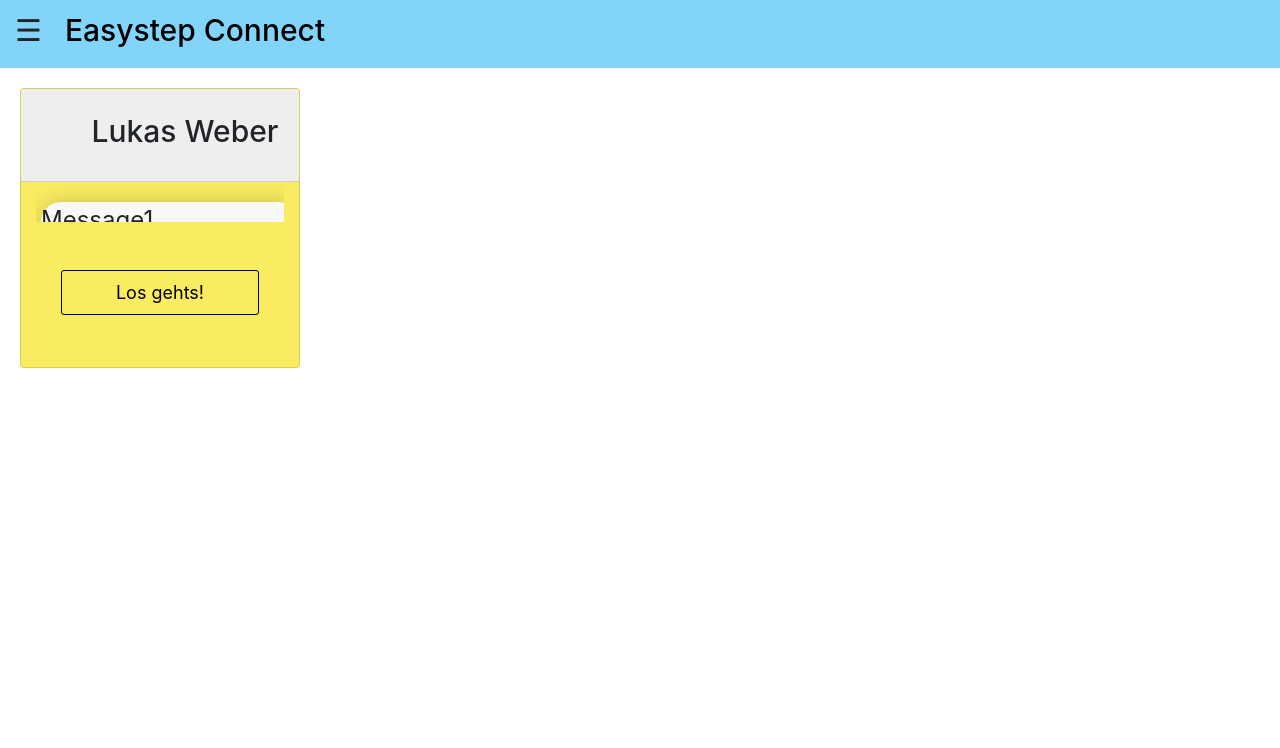
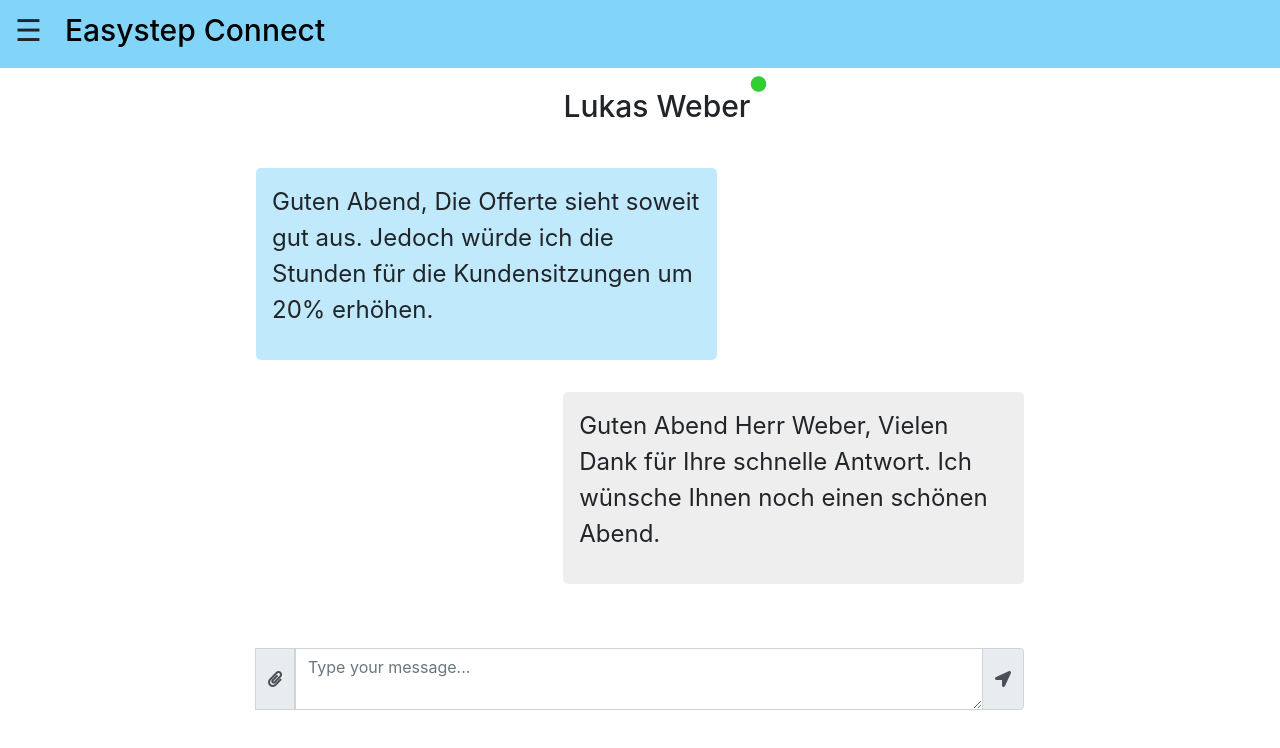
Before and after one commit to claratrn/Keller-Hansen-Tran, a website: page pages/Chat.html in a window 1280 px wide. Drawn offline with nearby package versions, Linux system fonts and the light colour scheme; files that its build step writes are made by us from their sources.

Commit message:
chat page

```diff
--- a/App.css
+++ b/App.css
@@ -8,10 +8,9 @@
     --light-blue: #C0E9FC;
     --field-background: #EEEEEE;
     --grey: #ADABAB;
-
 }
-p{
-    font-size : 24px;
+p {
+    font-size: 24px;
 }
 
 
@@ -39,7 +38,8 @@ p{
 
 /*Heading*/
 
-.col-12 h1 {
+.col-12 h1,
+.heading-2{
     font-size: 30px;
     line-height: 60px;
 }
@@ -64,6 +64,7 @@ a, a:hover {
     color: black;
     cursor: pointer;
 }
+
 /*HOMEPAGE====================*/
 .card {
     width: 280px;
@@ -71,14 +72,17 @@ a, a:hover {
     background-color: var(--yellow);
     margin: 20px;
 }
+
 .card:hover {
     filter: drop-shadow(-20px 20px 4px rgba(0, 0, 0, 0.25));
 }
+
 .container {
     display: flex;
     flex-wrap: wrap;
     align-content: center;
 }
+
 .card-body hr {
     border: 1px solid black;
 }
@@ -87,10 +91,11 @@ a, a:hover {
     font-size: 24px;
 }
 
-iconify-icon{
+iconify-icon {
     position: relative;
     font-size: 150px;
 }
+
 .icon-container {
     position: relative;
     min-height: 18vh;
@@ -99,34 +104,40 @@ iconify-icon{
     align-items: center;
 }
 
-.card footer{
+.card footer {
     position: relative;
     text-align: right;
     padding-right: 1.5rem;
     margin-bottom: 3px;
 
 }
+
 /*mobile*/
 @media screen and (max-width: 576px) {
     .card {
         height: 250px;
         width: 250px;
     }
+
     .card-title {
         font-size: 21px;
     }
+
     .icon-container {
         min-height: 15vh;
 
     }
+
     iconify-icon {
         font-size: 100px;
     }
-    .card footer{
+
+    .card footer {
         margin-bottom: 3px;
     }
 
 }
+
 /*for Extra large devices*/
 @media screen and (min-width: 1700px) {
     .card {
@@ -142,10 +153,12 @@ iconify-icon{
     .icon-container {
         min-height: 23vh;
     }
+
     iconify-icon {
         font-size: 170px;
     }
-    .card footer{
+
+    .card footer {
         margin-bottom: 1rem;
     }
 
@@ -185,8 +198,7 @@ iconify-icon{
     position: absolute;
     top: 0;
     right: 25px;
-    font-size: 36px;
-    margin-left: 50px;
+
 }
 
 .closebtn {
@@ -196,6 +208,7 @@ iconify-icon{
     font-size: 50px;
 
 }
+
 @media screen and (max-height: 450px) {
     .sidenav {
         padding-top: 15px;
@@ -236,8 +249,8 @@ iconify-icon{
     bottom: -20px;
     left: 0;
 }
-.form-group input
-{
+
+.form-group input {
     background: var(--field-background);
     border: 1px solid #000000;
     border-radius: 5px;
@@ -311,7 +324,7 @@ iconify-icon{
     text-align: left;
 }
 
-.form input{
+.form input {
     height: 40px;
     font-size: 1rem;
     background: var(--field-background);
@@ -327,6 +340,7 @@ iconify-icon{
 .form button {
     margin-top: 20px;
 }
+
 .request-area,
 .form input {
     background: #EEEEEE;
@@ -359,8 +373,45 @@ iconify-icon{
 }
 
 /* CHAT PAGE ===================*/
+
+.message-container {
+    display: flex;
+    position: relative;
+    border-radius: 5px;
+    height: auto;
+    padding: 1em;
+    margin-top: 1em;
+    margin-bottom: 1em;
+    max-width: 60%;
+
+}
+/*#chat1,#chat2{*/
+/*    font-size: 10px;*/
+/*}*/
 #chat1 {
-    border-radius: 20px;
-    box-shadow: 0px 0px 20px 0px rgba(0,0,0,0.2);
-    background-color: #f8f8f8;
+    background-color: rgba(131, 212, 249, 0.51);
 }
+
+#chat2 {
+    background-color: var(--field-background);
+}
+
+@media (min-width: 834px) {
+    .chat {
+        margin-right: 20%;
+        margin-left: 20%;
+    }
+}
+
+@media (max-width: 576px) {
+    p {
+        font-size: 1.2rem;
+    }
+    .heading-2 {
+        font-size: 2rem;
+    }
+    .message-container{
+        margin-right: 1em;
+        margin-left: 1em;
+    }
+}
--- a/pages/Chat.html
+++ b/pages/Chat.html
@@ -42,33 +42,34 @@
     </div>
 </header>
 <main>
-    <div class="card col-12 d-flex flex-column" id="chat-card">
-        <div class="row">
-            <div class="card-header col-12 d-flex justify-content-center" id="chat-head"
-                 style="background-color: var(--field-background)">
-                <h1 class="heading-2">Lukas Weber</h1>
+    <div class="d-flex flex-column my-2">
+        <div class="d-flex w-100 justify-content-center">
+            <h1 class="heading-2">Lukas Weber</h1><i class="fas fa-circle" style="color: limegreen"></i>
+        </div>
+    </div>
+    <div class="d-flex flex-column chat">
+        <div class="d-flex justify-content-start">
+            <div class="message-container" id="chat1">
+                <p>Guten Abend,
+                    Die Offerte sieht soweit gut aus. Jedoch würde ich die Stunden für die Kundensitzungen um 20% erhöhen.</p>
             </div>
         </div>
-        <div class="card-body" style="overflow-y: scroll" id="chat-body">
-            <div class="row">
-                <div class="d-flex justify-content-start mb-4">
-                    <div class="message-container w-* justify-content-start" id="chat1">
-                        <p>Message1 LSDFKGJFHJFKLKDJF zaza</p>
-                    </div>
-                </div>
-                <div class="d-flex justify-content-end mb-4">
-                    <div class="message-container w-* justify-content-end" id="chat2">
-                        <p>Message2</p>
-                    </div>
-                </div>
+        <div class="d-flex justify-content-end">
+            <div class="message-container" id="chat2">
+                <p>Guten Abend Herr Weber,
+                    Vielen Dank für Ihre schnelle Antwort.
+                    Ich wünsche Ihnen noch einen schönen Abend.</p>
             </div>
         </div>
-        <div class=" col-12 text-center mt-5">
-            <a href="anliegen.html">
-                <button class="main-button">Los gehts!</button>
-            </a>
+        <div class="input-group mt-5">
+            <div class="input-group-append">
+                <span class="input-group-text"><i class="fas fa-paperclip"></i></span>
+            </div>
+            <textarea name="" class="form-control" placeholder="Type your message..."></textarea>
+            <div class="input-group-append">
+                <span class="input-group-text"><i class="fas fa-location-arrow"></i></span>
+            </div>
         </div>
-
     </div>
 </main>
 </body>
```
Also changed, not shown: pages/anliegen.html (+1 -1 lines), pages/header.html (+0 -1 lines).
